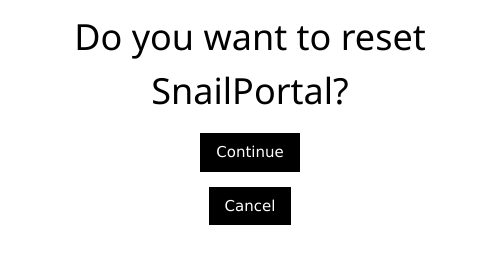
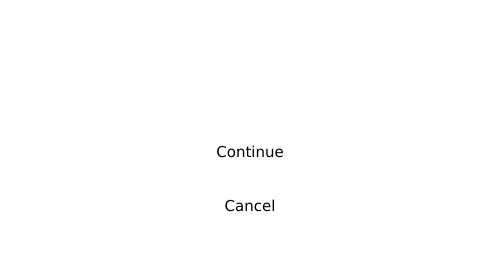
Before and after one commit to snaildos/SnailDOS-Desktop, an Electron app: page reset.html in a window 500 px wide. Drawn offline with nearby package versions, Linux system fonts and the light colour scheme.

Commit message:
Lots of stuff

```diff
--- a/package.json
+++ b/package.json
@@ -18,7 +18,7 @@
   "author": "",
   "license": "ISC",
   "devDependencies": {
-    "electron": "13.1.5",
+    "electron": "16.0.5",
     "electron-builder": "22.11.7",
     "gitmoji-changelog": "2.2.1"
   },
--- a/reset.html
+++ b/reset.html
@@ -2,6 +2,7 @@
 <html>
 <head>
     <link rel="stylesheet" href="https://www.w3schools.com/w3css/4/w3.css">
+    <link rel="stylesheet" href="./titlebar/titlebar.css">
     <meta charset='utf-8'>
     <meta http-equiv='X-UA-Compatible' content='IE=edge'>
     <title>SnailPortal Reset</title>
@@ -11,7 +12,6 @@
 const security = new Store()
 security.get('pin')
 console.log('auth39')
-
 if (security.get('pin')) {
 security.set('pin', false);
 alert("You have encryption enabled, You will need be redirected to a decrypt and drop page... Press OK to continue.")
@@ -71,13 +71,24 @@ window.location.href = "decandrm.html";
             ipcRenderer.send('relaunch');
         }
     </script>
+    <style>
+    h1,h2,h3,h4,p,div {
+        color: white;
+    }
+    </style>
 </head>
 <body>
+    <header data-for-os="windows" id="titlebar" class="titlebar">
+        <div id="window-controls">
+          <div onclick="ipcRenderer.send('minimize')" class="button" id="min-button"><img class="icon" srcset="./icons/titlebar/min-w-10.png 1x, ./icons/titlebar/min-w-12.png 1.25x, ./icons/titlebar/min-w-15.png 1.5x, ./icons/titlebar/min-w-15.png 1.75x, ./icons/titlebar/min-w-20.png 2x, ./icons/titlebar/min-w-20.png 2.25x, ./icons/titlebar/min-w-24.png 2.5x, ./icons/titlebar/min-w-30.png 3x, ./icons/titlebar/min-w-30.png 3.5x" draggable="false" /></div>
+          <div onclick="ipcRenderer.send('close')" class="button" id="close-button"><img class="icon" srcset="./icons/titlebar/close-w-10.png 1x, ./icons/titlebar/close-w-12.png 1.25x, ./icons/titlebar/close-w-15.png 1.5x, ./icons/titlebar/close-w-15.png 1.75x, ./icons/titlebar/close-w-20.png 2x, ./icons/titlebar/close-w-20.png 2.25x, ./icons/titlebar/close-w-24.png 2.5x, ./icons/titlebar/close-w-30.png 3x, ./icons/titlebar/close-w-30.png 3.5x" draggable="false" /></div>
+        </div>
+      </header>
     <center>
     <h1 class="w3-center">Do you want to reset SnailPortal?</h1>
     <p></p>
-    <button class="w3-button w3-black w3-center" onclick="resets();">Continue</button>
+    <button class="w3-button w3-white w3-center w3-round-xlarge" onclick="resets();">Continue</button>
     <p></p>
-    <button class="w3-button w3-black w3-center" onclick="cancel();">Cancel</button>
+    <button class="w3-button w3-white w3-center w3-round-xlarge" onclick="cancel();">Cancel</button>
 </center>
 </html>
```
Also changed, not shown: pinsetup.html (+3 -3 lines), setup.html (+2 -1 lines).
